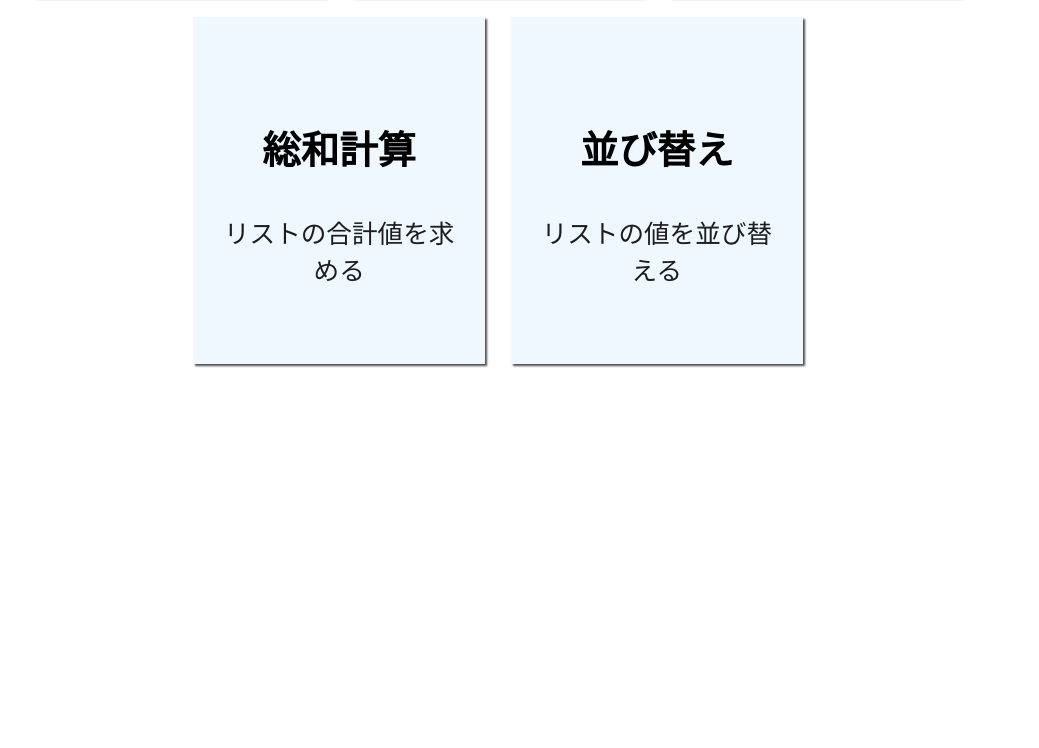
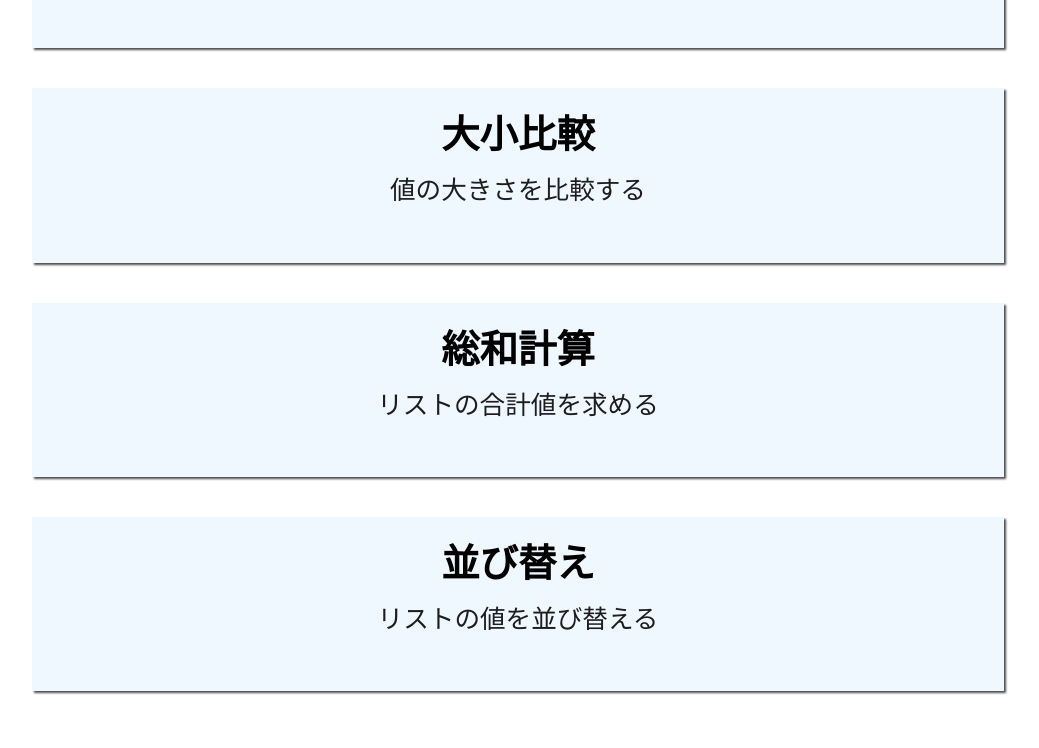
Before and after one commit to s-sasaki-gunma/alps, a plain HTML site: page contentOther/sample.html in a window 1280 px wide. Shown: the part 712-1460 px from the top of the page, without its empty margins (142-1181 px from the left). Before the commit the page ends 1145 px from the top, so only its background shows below. Drawn offline with Linux system fonts and the light colour scheme.

Commit message:
update puzzle_link

```diff
--- a/css/common.css
+++ b/css/common.css
@@ -131,15 +131,18 @@ pre {
 }
 
 .puzzle_link{
-    width: 30%;
+    width: 100%;
     display: inline-block;
-    margin: 1%;
+    margin: 20px;
+}
+.puzzle_link h1 {
+    margin: 10px;
 }
 .puzzle_link a {
     display: block;
     background-color: aliceblue;
     box-shadow: 2px 2px 2px rgba(0,0,0,.7);
-    padding: 1em;
+    padding: 5px;
 }
 .puzzle_link a:hover {
     background-color:#0077c0;
```
